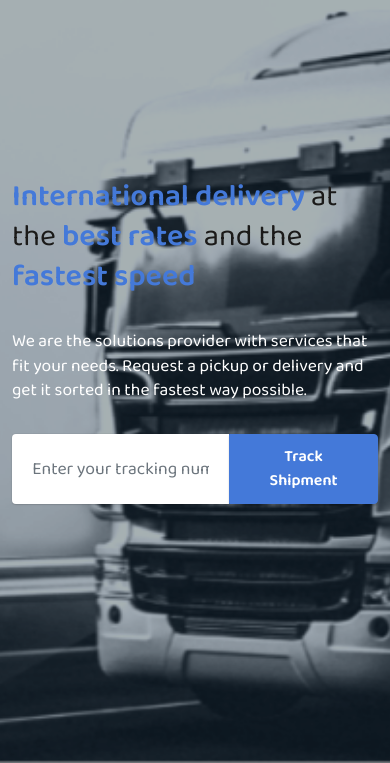
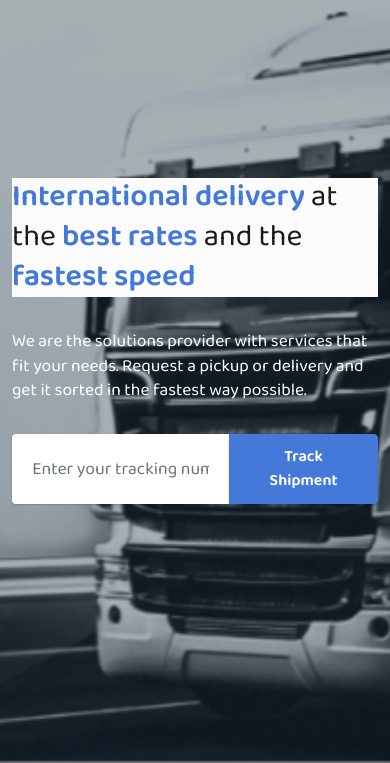
Before and after one commit to Michael-Tobechukwu/Triune-Home, a plain HTML site: page index.html in a window 390 px wide. Shown: the part 81-844 px from the top of the page. Drawn offline with Linux system fonts and the light colour scheme.

Commit message:
Update style.css

```diff
--- a/assets/theme/css/style.css
+++ b/assets/theme/css/style.css
@@ -104,6 +104,13 @@ input:-webkit-autofill:active {
   transition-delay: 9999s;
   -webkit-transition-property: background-color, color;
   transition-property: background-color, color;
+}
+
+
+@media (max-width: 768px) {
+  .header-text {
+    background: rgb(251, 251, 251);
+  }
 }
 
 textarea[type="hidden"] {
```
